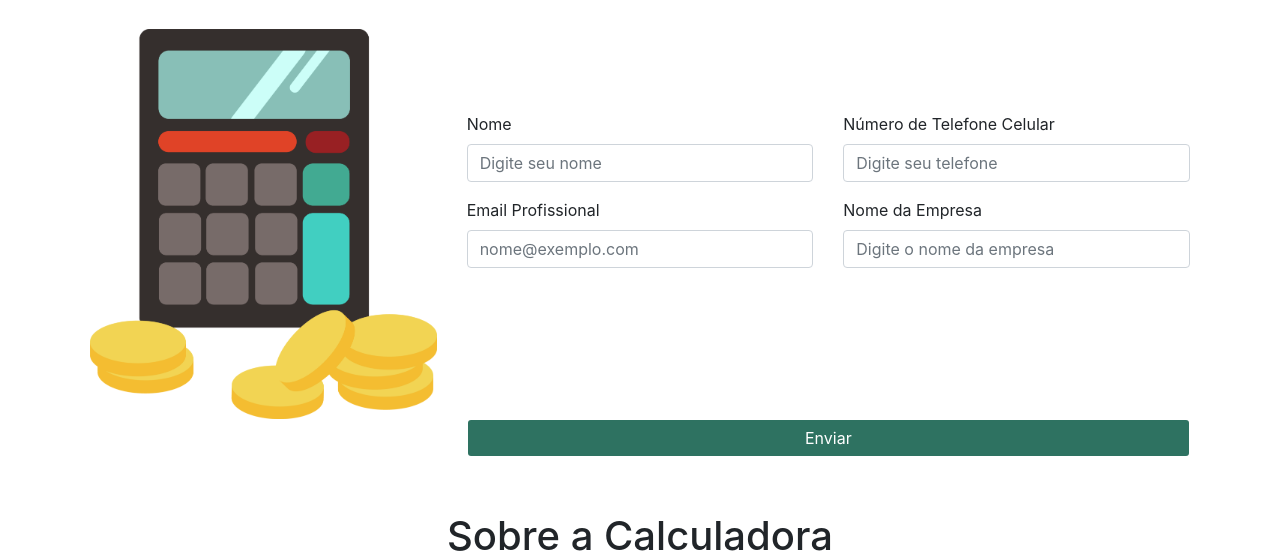
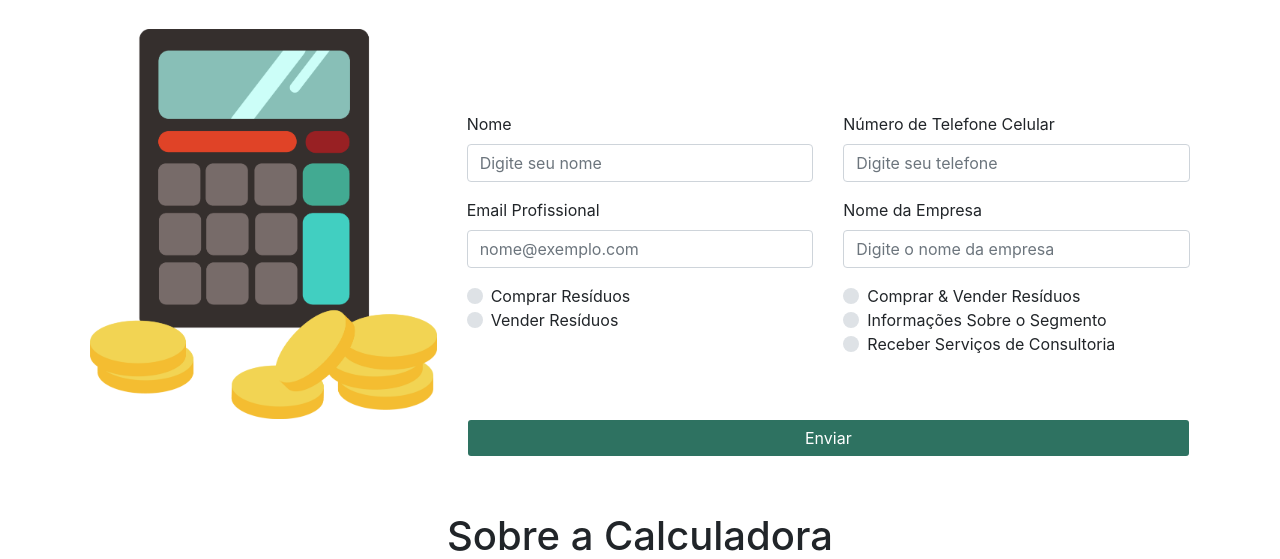
Before and after one commit to gabrielveigalima/calculadora_residuos, a PHP site: page / in a window 1280 px wide. Shown: the part 231-790 px from the top of the page. Run offline with PHP 8.4, Linux system fonts and the light colour scheme; a stand-in replaces the project's code that opens the database connection; some libraries are stand-ins or nearby versions.

Commit message:
add interesse em no fomulário

```diff
--- a/index.php
+++ b/index.php
@@ -118,6 +118,14 @@ session_start();
               <label>Email Profissional</label>
               <input name="email" required type="email" class="form-control" placeholder="nome@exemplo.com">
             </div>
+              <div class="custom-control custom-radio">
+                  <input type="radio" id="customRadio1" value="Comprar Resíduos" name="customRadio" class="custom-control-input">
+                  <label class="custom-control-label" for="customRadio1">Comprar Resíduos</label>
+              </div>
+              <div class="custom-control custom-radio">
+                  <input type="radio" id="customRadio2" value="Vender Resíduos" name="customRadio" class="custom-control-input">
+                  <label class="custom-control-label"  for="customRadio2">Vender Resíduos</label>
+              </div>
 
           </div><!-- /.col-lg-4 -->
           <div style="margin-top: 83px;" class="col-lg-4">
@@ -129,6 +137,18 @@ session_start();
               <label>Nome da Empresa</label>
               <input name="name_company" required type="text" class="form-control" placeholder="Digite o nome da empresa">
             </div>
+              <div class="custom-control custom-radio">
+                  <input type="radio" id="customRadio3" value="Comprar & Vender Resíduos" name="customRadio" class="custom-control-input">
+                  <label class="custom-control-label" for="customRadio3">Comprar & Vender Resíduos</label>
+              </div>
+              <div class="custom-control custom-radio">
+                  <input type="radio" id="customRadio4" value="Informações Sobre o Segmento" name="customRadio" class="custom-control-input">
+                  <label class="custom-control-label" for="customRadio4">Informações Sobre o Segmento</label>
+              </div>
+              <div class="custom-control custom-radio">
+                  <input type="radio" id="customRadio5" value="Receber Serviços de Consultoria" name="customRadio" class="custom-control-input">
+                  <label class="custom-control-label" for="customRadio5">Receber Serviços de Consultoria</label>
+              </div>
           </div>
           <div class="col-lg-4"></div>
           <div class="col-lg-8">
```
